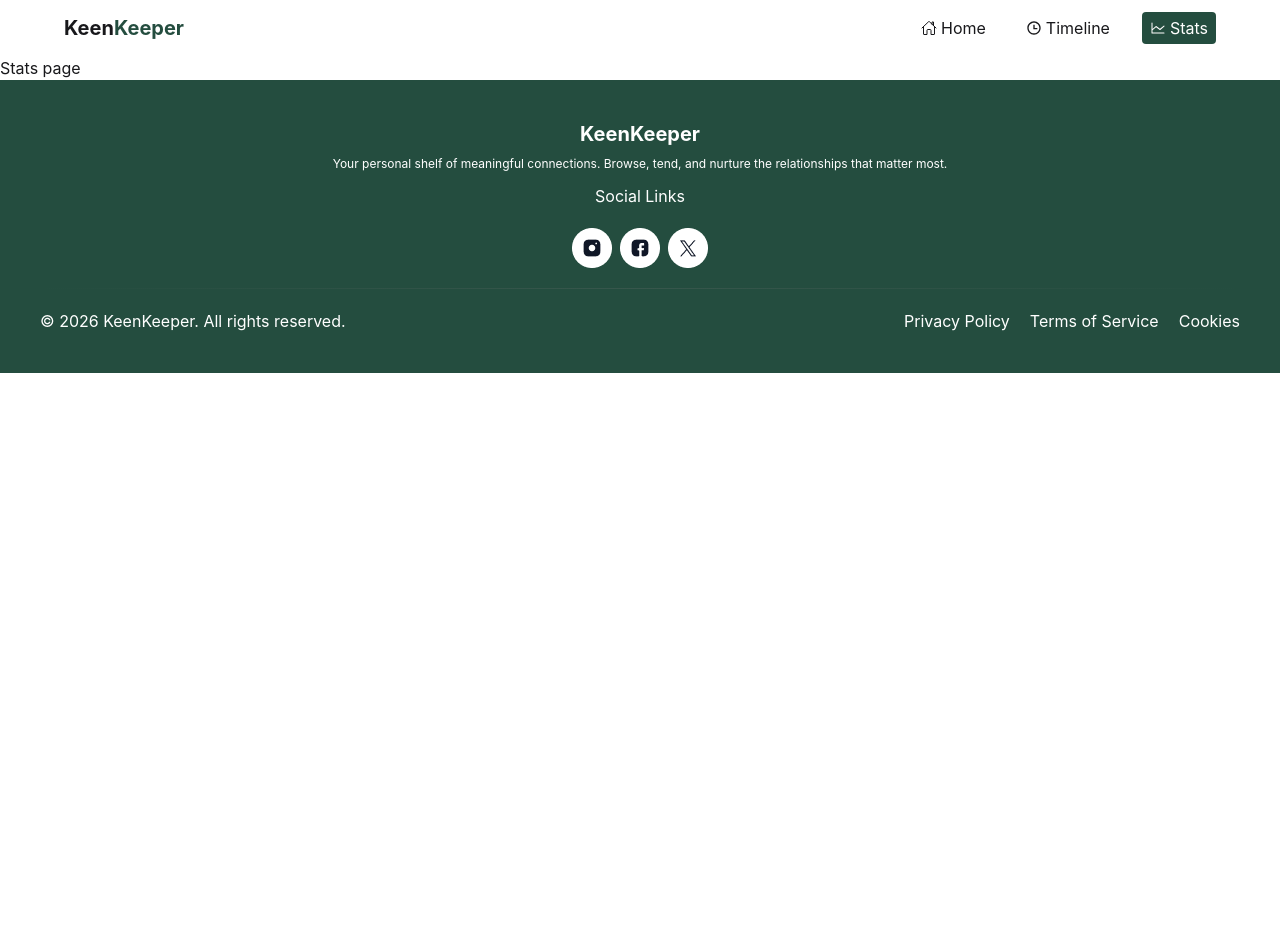
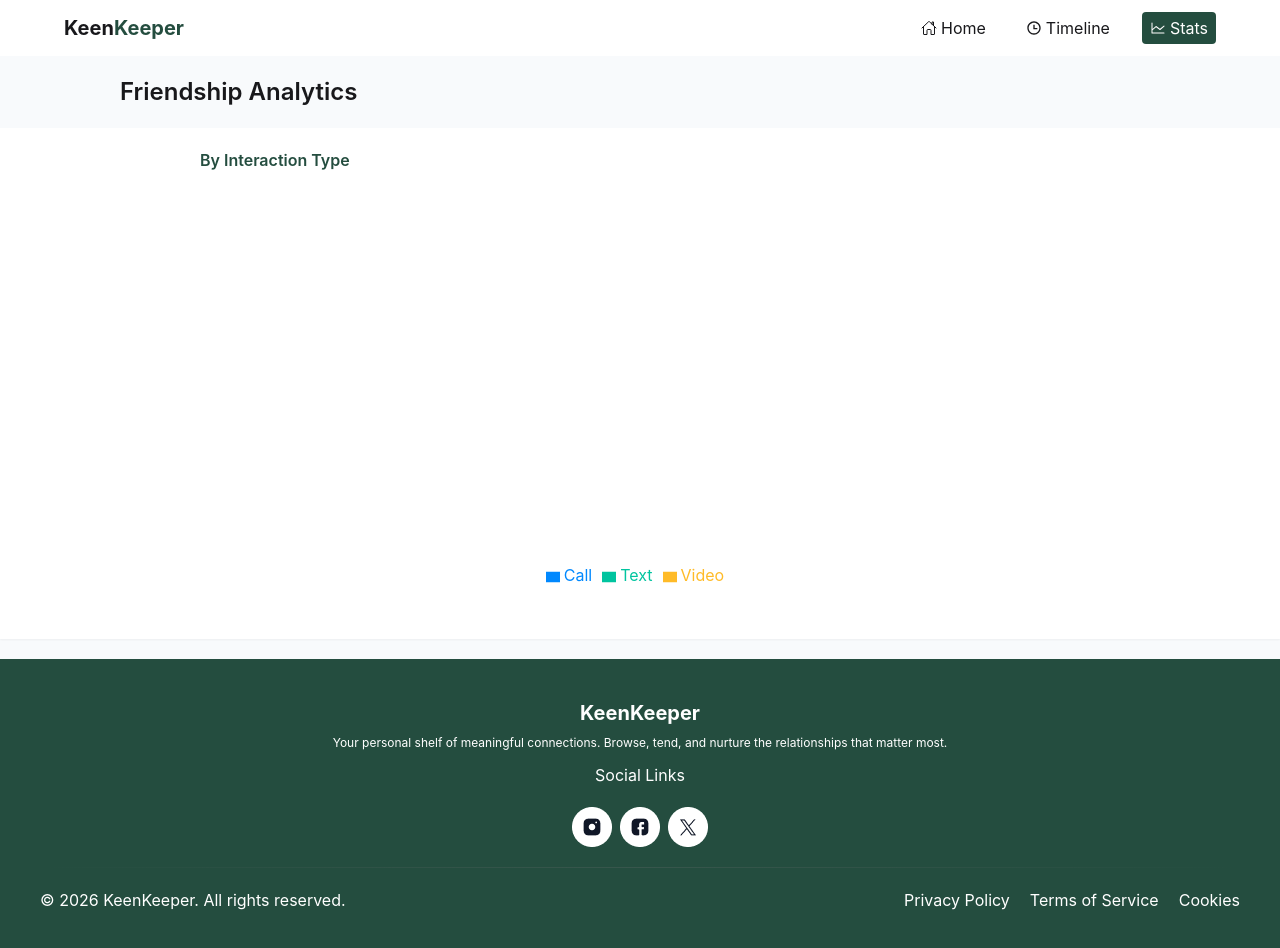
Before and after one commit to Arshad-Hossain/A7-KeenKeeper, a React (Vite) app: page /stats in a window 1280 px wide. Shown: the top 948 px of the page. Before the commit the page ends 800 px from the top, so only its background shows below. Built offline with nearby package versions, Linux system fonts and the light colour scheme.

Commit message:
worked on stats page

```diff
--- a/package.json
+++ b/package.json
@@ -15,6 +15,7 @@
     "react-dom": "^19.2.4",
     "react-icons": "^5.6.0",
     "react-router": "^7.14.0",
+    "recharts": "^3.8.1",
     "tailwindcss": "^4.2.2"
   },
   "devDependencies": {
--- a/src/pages/stats/Stats.jsx
+++ b/src/pages/stats/Stats.jsx
@@ -1,7 +1,64 @@
-import React from "react";
+import React, { useContext } from "react";
+import { Legend, Pie, PieChart, Tooltip, ResponsiveContainer } from "recharts";
+import { TimelineContext } from "../../context/TimelineContext";
 
 const Stats = () => {
-  return <div>Stats page</div>;
+  const { timelineData } = useContext(TimelineContext);
+  console.log(timelineData);
+
+  const counts = timelineData.reduce(
+    (acc, item) => {
+      if (item.interactionType === "call") acc.call += 1;
+      if (item.interactionType === "text") acc.text += 1;
+      if (item.interactionType === "video") acc.video += 1;
+      return acc;
+    },
+    { call: 0, text: 0, video: 0 },
+  );
+
+  const data = [
+    { name: "Call", value: counts.call, fill: "#0088FE" },
+    { name: "Text", value: counts.text, fill: "#00C49F" },
+    { name: "Video", value: counts.video, fill: "#FFBB28" },
+  ];
+  return (
+    <div className="bg-[#f8fafc] pb-5 ">
+      <h1 className="font-semibold text-2xl pl-30 py-5">
+        Friendship Analytics
+      </h1>
+      <div className="bg-[#ffffff] shadow-xs container mx-auto  h-[511px] ">
+        <p className="text-[#244d3f] font-semibold p-5 pl-50">
+          By Interaction Type
+        </p>
+
+        <PieChart
+          style={{
+            width: "80%",
+            maxWidth: "400px",
+            maxHeight: "80vh",
+            aspectRatio: 1,
+            margin: "auto",
+          }}
+          responsive
+        >
+          <Pie
+            data={data}
+            innerRadius="80%"
+            outerRadius="100%"
+            // Corner radius is the rounded edge of each pie slice
+            cornerRadius="50%"
+            fill="#8884d8"
+            // padding angle is the gap between each pie slice
+            paddingAngle={5}
+            dataKey="value"
+            isAnimationActive={true}
+          />
+          <Legend></Legend>
+          <Tooltip></Tooltip>
+        </PieChart>
+      </div>
+    </div>
+  );
 };
 
 export default Stats;
--- a/src/pages/timeline/Timeline.jsx
+++ b/src/pages/timeline/Timeline.jsx
@@ -34,7 +34,6 @@ const Timeline = () => {
 
           {item.interactionType === "video" && (
             <h1>
-              {" "}
               Video with {item.friend.name} on {item.date}
             </h1>
           )}
```
Also changed, not shown: 1 other file (tests, documents, lock files or other folders).
